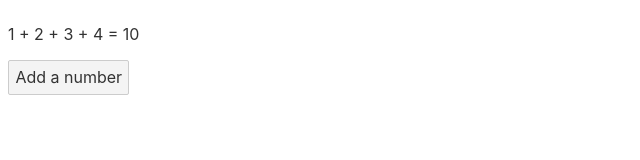
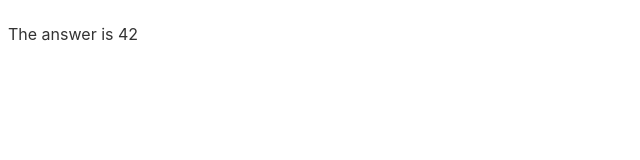
Before and after one commit to cedrickchee/experiments, a Svelte app in the folder svelte/quickstart/: page / in a window 1280 px wide. Shown: the whole page, without its empty margins (0-640 px from the left). Built offline with nearby package versions, Linux system fonts and the light colour scheme.

Commit message:
Svelte tutorial - declaring props

```diff
--- a/svelte/quickstart/src/App.svelte
+++ b/svelte/quickstart/src/App.svelte
@@ -1,14 +1,5 @@
 <script>
-  let numbers = [1, 2, 3, 4];
-
-  function addNumber() {
-    // numbers.push(numbers.length + 1);
-    numbers = [...numbers, numbers.length + 1];
-  }
-
-  $: sum = numbers.reduce((t, n) => t + n, 0);
+	import Nested from './Nested.svelte';
 </script>
 
-<p>{numbers.join(' + ')} = {sum}</p>
-
-<button on:click="{addNumber}">Add a number</button>
+<Nested answer={42}/>
--- a/svelte/quickstart/src/Nested.svelte
+++ b/svelte/quickstart/src/Nested.svelte
@@ -1 +1,5 @@
-<span>This is another span.</span>
+<script>
+  export let answer;
+</script>
+
+<p>The answer is {answer}</p>
```
